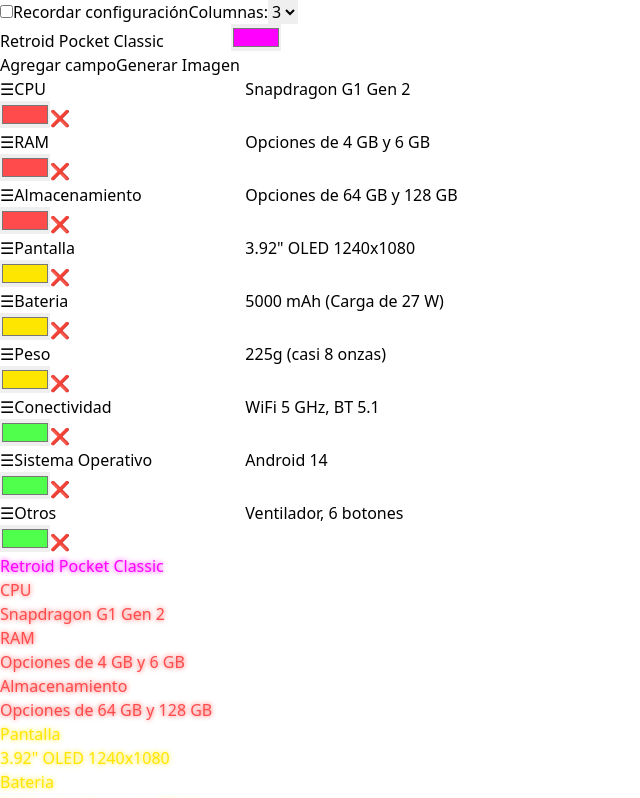
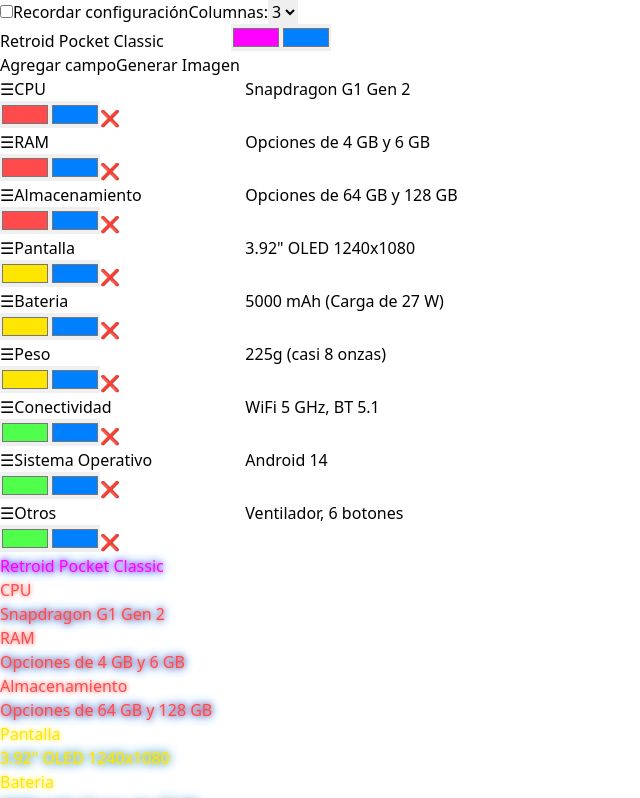
Before and after one commit to Zulux91/info-card-generator, a React (Vite) app: page / in a window 1280 px wide. Shown: the top 798 px of the page, without its empty margins (0-640 px from the left). Built offline with nearby package versions, Linux system fonts and the light colour scheme.

Commit message:
custom shadow options added

```diff
--- a/src/App.jsx
+++ b/src/App.jsx
@@ -14,15 +14,15 @@
 import { v4 as uuidv4 } from "uuid";
 
 const defaultFields = [
-  { id: uuidv4(), label: "CPU", value: "Snapdragon G1 Gen 2", color: "#ff4b4b" },
-  { id: uuidv4(), label: "RAM", value: "Opciones de 4 GB y 6 GB", color: "#ff4b4b" },
-  { id: uuidv4(), label: "Almacenamiento", value: "Opciones de 64 GB y 128 GB", color: "#ff4b4b" },
-  { id: uuidv4(), label: "Pantalla", value: "3.92\" OLED 1240x1080", color: "#ffe600" },
-  { id: uuidv4(), label: "Bateria", value: "5000 mAh (Carga de 27 W)", color: "#ffe600" },
-  { id: uuidv4(), label: "Peso", value: "225g (casi 8 onzas)", color: "#ffe600" },
-  { id: uuidv4(), label: "Conectividad", value: "WiFi 5 GHz, BT 5.1", color: "#4fff4b" },
-  { id: uuidv4(), label: "Sistema Operativo", value: "Android 14", color: "#4fff4b" },
-  { id: uuidv4(), label: "Otros", value: "Ventilador, 6 botones", color: "#4fff4b" },
+  { id: uuidv4(), label: "CPU", value: "Snapdragon G1 Gen 2", color: "#ff4b4b", shadowColor: "#0080ff" },
+  { id: uuidv4(), label: "RAM", value: "Opciones de 4 GB y 6 GB", color: "#ff4b4b", shadowColor: "#0080ff" },
+  { id: uuidv4(), label: "Almacenamiento", value: "Opciones de 64 GB y 128 GB", color: "#ff4b4b", shadowColor: "#0080ff" },
+  { id: uuidv4(), label: "Pantalla", value: "3.92\" OLED 1240x1080", color: "#ffe600", shadowColor: "#0080ff" },
+  { id: uuidv4(), label: "Bateria", value: "5000 mAh (Carga de 27 W)", color: "#ffe600", shadowColor: "#0080ff" },
+  { id: uuidv4(), label: "Peso", value: "225g (casi 8 onzas)", color: "#ffe600", shadowColor: "#0080ff" },
+  { id: uuidv4(), label: "Conectividad", value: "WiFi 5 GHz, BT 5.1", color: "#4fff4b", shadowColor: "#0080ff" },
+  { id: uuidv4(), label: "Sistema Operativo", value: "Android 14", color: "#4fff4b", shadowColor: "#0080ff" },
+  { id: uuidv4(), label: "Otros", value: "Ventilador, 6 botones", color: "#4fff4b", shadowColor: "#0080ff" },
 ];
 
 const SortableField = ({ id, field, updateField, removeField }) => {
@@ -57,6 +57,12 @@
           onChange={(e) => updateField(id, "color", e.target.value)}
           className="w-8 h-8 border rounded"
         />
+        <input
+          type="color"
+          value={field.shadowColor || "#0080ff"}
+          onChange={(e) => updateField(id, "shadowColor", e.target.value)}
+          className="w-8 h-8 border rounded"
+        />
         <button
           className="text-red-500 hover:text-red-700 text-base"
           onClick={() => removeField(id)}
@@ -69,7 +75,11 @@
 const App = () => {
   const [fields, setFields] = useState(() => {
     const saved = localStorage.getItem("fields");
-    return saved ? JSON.parse(saved) : defaultFields;
+    const parsed = saved ? JSON.parse(saved) : defaultFields;
+    return parsed.map(field => ({
+      ...field,
+      shadowColor: field.shadowColor || "#0080ff",
+    }));
   });
   const [columns, setColumns] = useState(() => {
     const savedCols = localStorage.getItem("columns");
@@ -80,6 +90,7 @@
   });
   const [cardTitle, setCardTitle] = useState("Retroid Pocket Classic");
   const [titleColor, setTitleColor] = useState("#ff00ff");
+  const [glowColor, setGlowColor] = useState("#0080ff");
 
   useEffect(() => {
     if (rememberSettings) {
@@ -101,7 +112,7 @@
   };
 
   const addField = () => {
-    setFields([...fields, { id: uuidv4(), label: "Nuevo", value: "Valor", color: "#ffe600" }]);
+    setFields([...fields, { id: uuidv4(), label: "Nuevo", value: "Valor", color: "#ffe600", shadowColor: "#0080ff" }]);
   };
 
   const captureImage = () => {
@@ -162,6 +173,12 @@
             onChange={(e) => setTitleColor(e.target.value)}
             className="w-8 h-8 border rounded"
           />
+          <input
+            type="color"
+            value={glowColor}
+            onChange={(e) => setGlowColor(e.target.value)}
+            className="w-8 h-8 border rounded"
+          />
         </div>
         <div className="flex gap-2">
           <Button onClick={addField}>Agregar campo</Button>
@@ -187,7 +204,7 @@
 
       <div className="w-full flex justify-center">
         <Card id="spec-card" className="w-fit bg-[#0d0d26] p-6 rounded-2xl shadow-2xl border border-[#1f1f3d]">
-          <div className="text-center text-lg font-bold mb-4 drop-shadow-[0_0_5px_blue]" style={{ color: titleColor, textShadow: `0 0 5px ${titleColor}` }}>
+          <div className="text-center text-lg font-bold mb-4" style={{ filter: `drop-shadow(0 0 5px ${glowColor})`, color: titleColor, textShadow: `0 0 5px ${titleColor}` }}>
             {cardTitle}
           </div>
           <CardContent className={`grid gap-6 ${columns===1 ? 'grid-cols-1' : columns===2 ? 'grid-cols-2' : columns===3 ? 'grid-cols-3' : 'grid-cols-4' }`}>
@@ -199,7 +216,7 @@
                   <span className="absolute -top-10 left-2 px-2 py-1 bg-[#141432] text-xs font-bold tracking-wide" style={{ color: field.color }}>
                     {field.label}
                   </span>
-                  <div className="mt-4 text-white text-sm font-mono drop-shadow-[0_0_5px_blue]" style={{ borderTopColor: field.color }}>
+                  <div className="mt-4 text-white text-sm font-mono" style={{ filter: `drop-shadow(0 0 5px ${field.shadowColor})`, borderTopColor: field.color, textShadow: `0 0 5px ${field.color || "#0000ff"}` }}>
                     {field.value}
                   </div>
                 </div>
```
